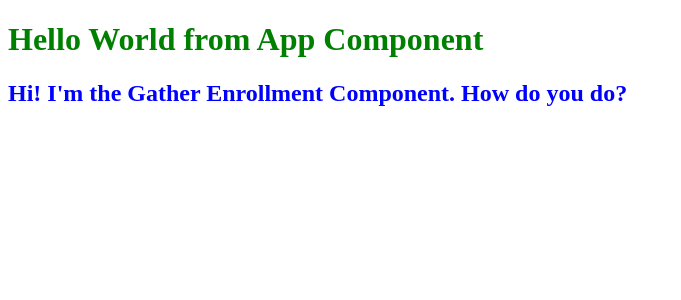
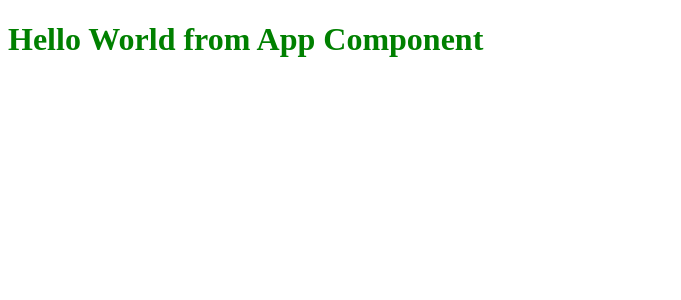
Before and after one commit to mellownin/ma-data-project, an Angular app in the folder client/: page / in a window 1280 px wide. Shown: the top 300 px of the page, without its empty margins (0-681 px from the left). Built offline with nearby package versions, Linux system fonts and the light colour scheme.

Commit message:
Remove test components

```diff
--- a/client/src/app/app.component.html
+++ b/client/src/app/app.component.html
@@ -1,2 +1 @@
 <h1>Hello World from App Component</h1>
-<app-gather-enrollment></app-gather-enrollment>
--- a/client/src/app/app.component.ts
+++ b/client/src/app/app.component.ts
@@ -1,11 +1,10 @@
 import { Component } from '@angular/core';
-import { GatherEnrollmentComponent } from './enrollment/gather-enrollment/gather-enrollment.component';
 import { RouterOutlet } from '@angular/router';
 
 @Component({
   selector: 'app-root',
   standalone: true,
-  imports: [RouterOutlet, GatherEnrollmentComponent],
+  imports: [RouterOutlet],
   templateUrl: './app.component.html',
   styleUrl: './app.component.css'
 })
--- a/client/src/app/enrollment/gather-enrollment/gather-enrollment.component.css
+++ /dev/null
@@ -1,3 +0,0 @@
-h2 {
-    color: blue;
-}
--- a/client/src/app/enrollment/gather-enrollment/gather-enrollment.component.html
+++ /dev/null
@@ -1 +0,0 @@
-<h2>Hi! I'm the Gather Enrollment Component. How do you do?</h2>
```
Also changed, not shown: client/src/app/enrollment/gather-enrollment/gather-enrollment.component.ts (deleted, +0 -11 lines).
